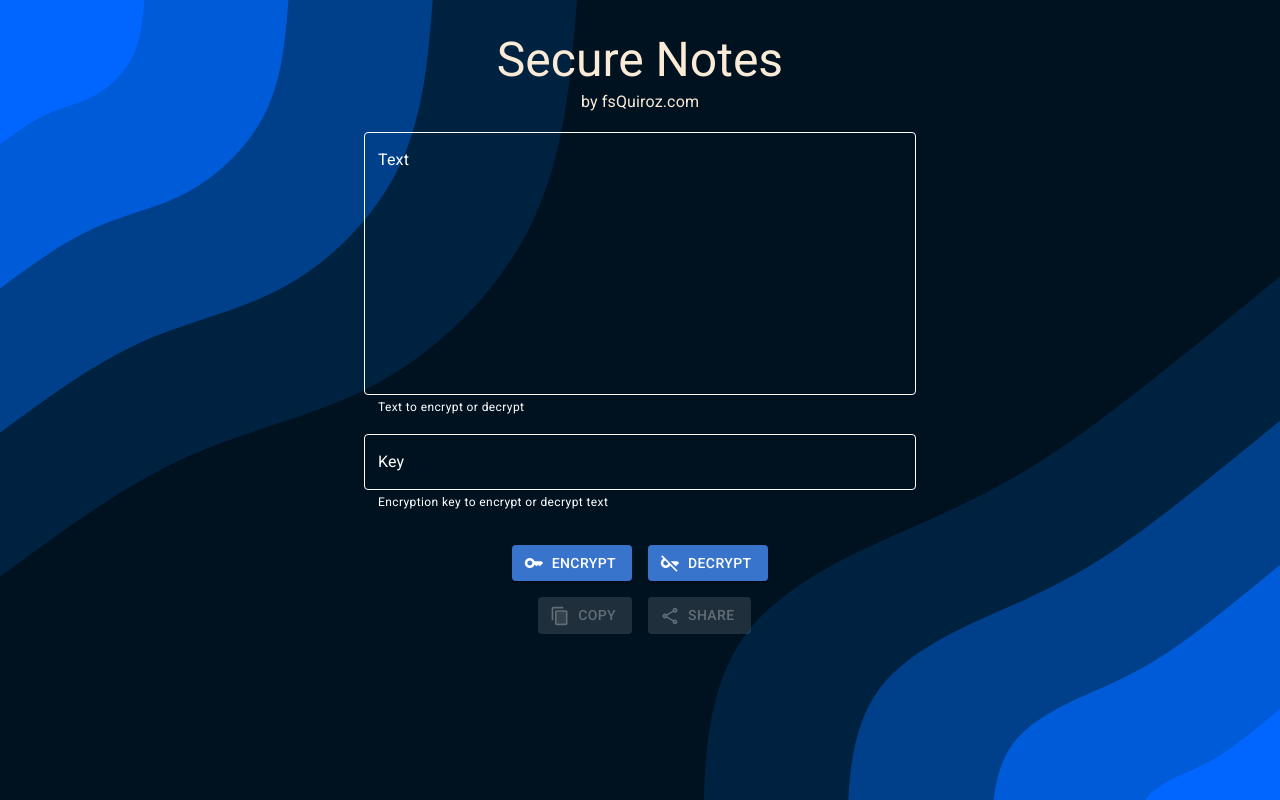
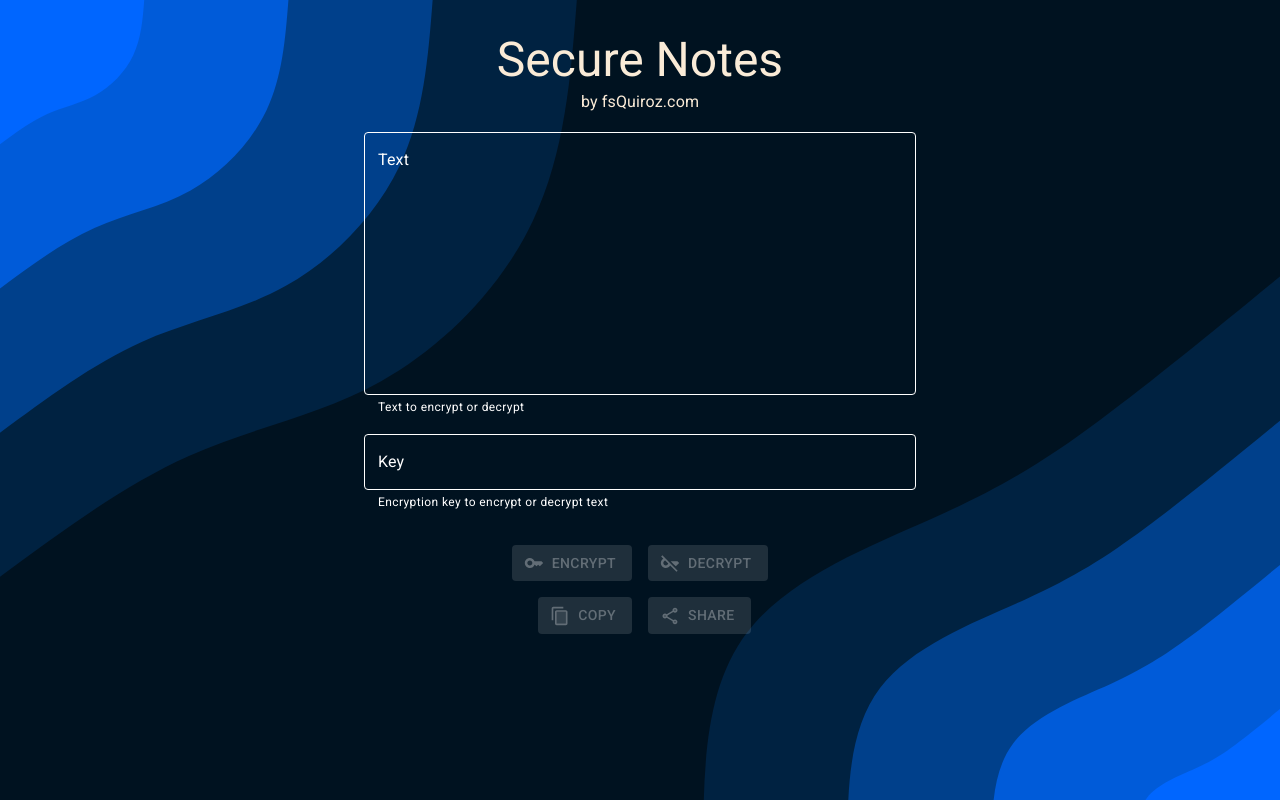
Before and after one commit to fsQuiroz/encrypt, a React (Vite) app: page / in a window 1280 px wide. Built offline with nearby package versions, Linux system fonts and the light colour scheme.

Commit message:
Submit validations

```diff
--- a/src/pages/home/Home.tsx
+++ b/src/pages/home/Home.tsx
@@ -138,12 +138,12 @@ const Home: FunctionComponent<Props> = ({
         </Grid>
         <Grid item xs={6}>
           <Stack direction="row" justifyContent="end">
-            <EncryptButton disabled={!formik.isValid} onClick={handleEncrypt} />
+            <EncryptButton disabled={!formik.isValid || !formik.dirty} onClick={handleEncrypt} />
           </Stack>
         </Grid>
         <Grid item xs={6}>
           <Stack direction="row" justifyContent="start">
-            <DecryptButton disabled={!formik.isValid} onClick={handleDecrypt} />
+            <DecryptButton disabled={!formik.isValid || !formik.dirty} onClick={handleDecrypt} />
           </Stack>
         </Grid>
         <Grid item xs={6}>
@@ -153,7 +153,7 @@ const Home: FunctionComponent<Props> = ({
         </Grid>
         <Grid item xs={6}>
           <Stack direction="row" justifyContent="start">
-            <ShareButton onClick={handleShare} shared={shared} disabled={!encrypted} />
+            <ShareButton onClick={handleShare} shared={shared} disabled={!encrypted || !formik.values.note} />
           </Stack>
         </Grid>
       </Grid>
```
